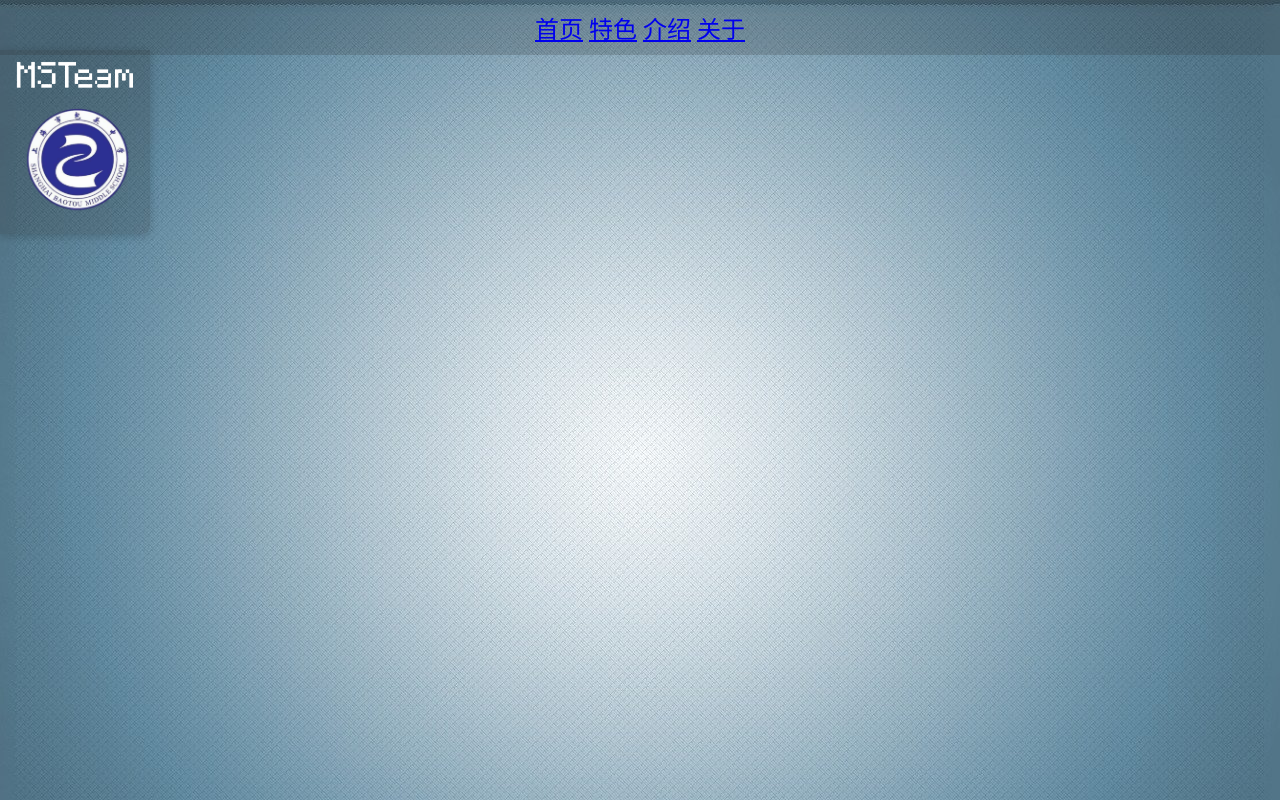
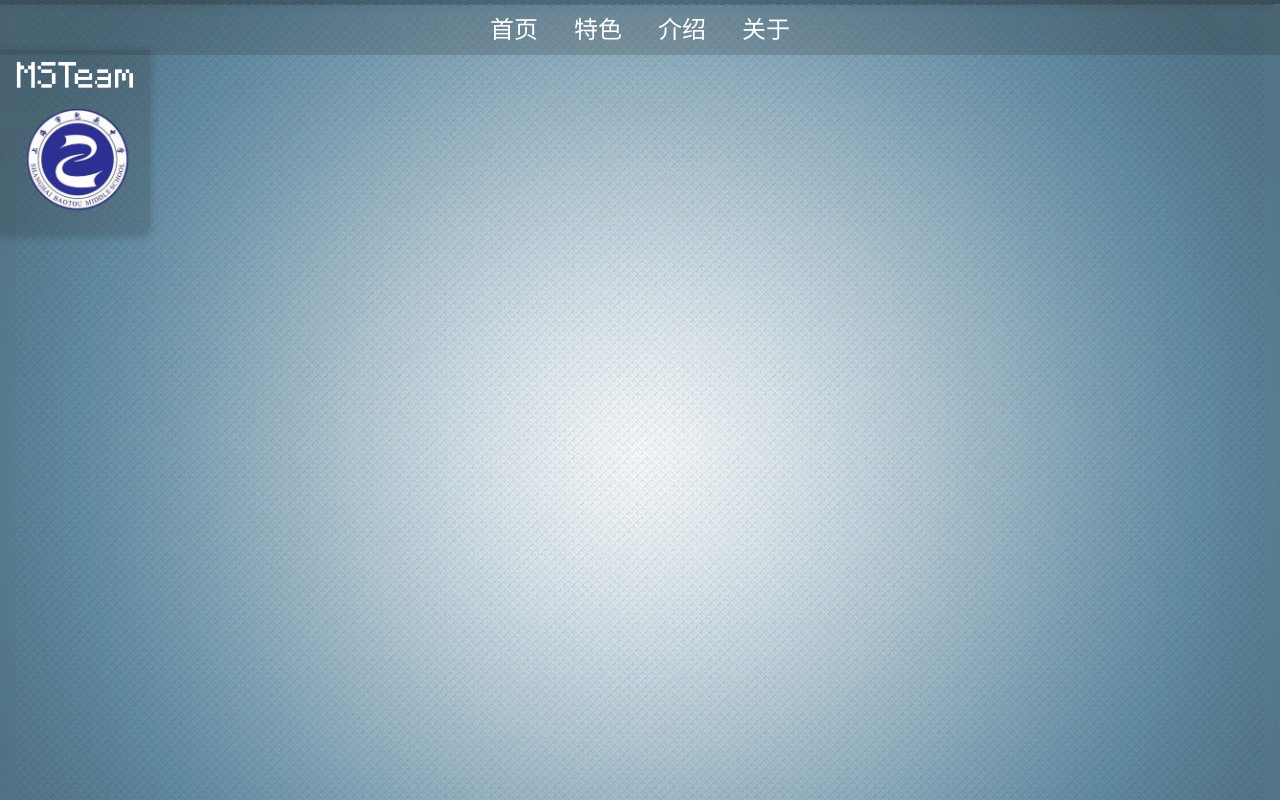
Before and after one commit to Ms-Team-Website/Ms-Team-Website.github.io, a plain HTML site: page class/tech/characteristic.html in a window 1280 px wide. Drawn offline with Linux system fonts and the light colour scheme.

Commit message:
Update characteristic.html

```diff
--- a/class/tech/characteristic.html
+++ b/class/tech/characteristic.html
@@ -18,6 +18,16 @@
             text-align: center;
             overflow: hidden; /* Prevent scrolling */
             flex-direction: column;
+        }
+
+        .nav-bar a {
+            color: white;
+            text-decoration: none;
+            margin: 0 15px;
+        }
+
+        .nav-bar a:hover {
+            text-decoration: underline;
         }
 
         .nav-bar {
```
